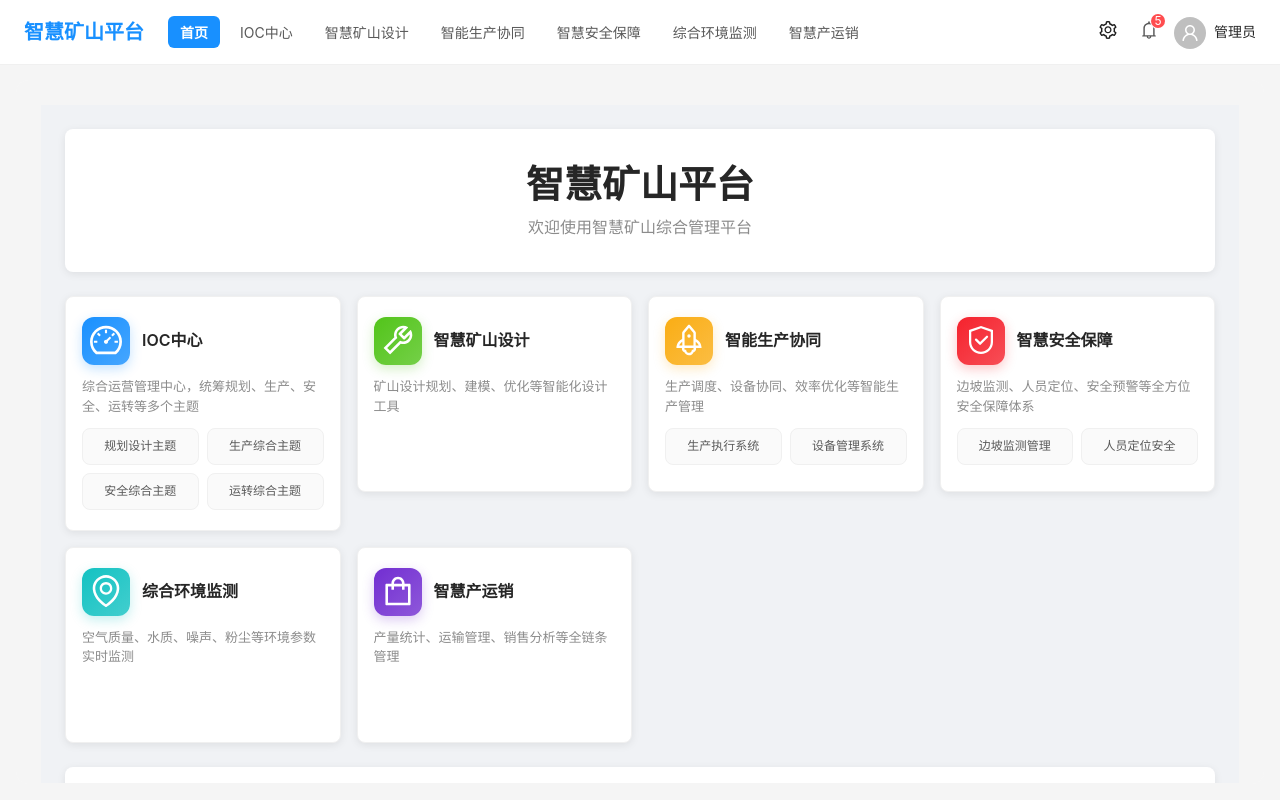
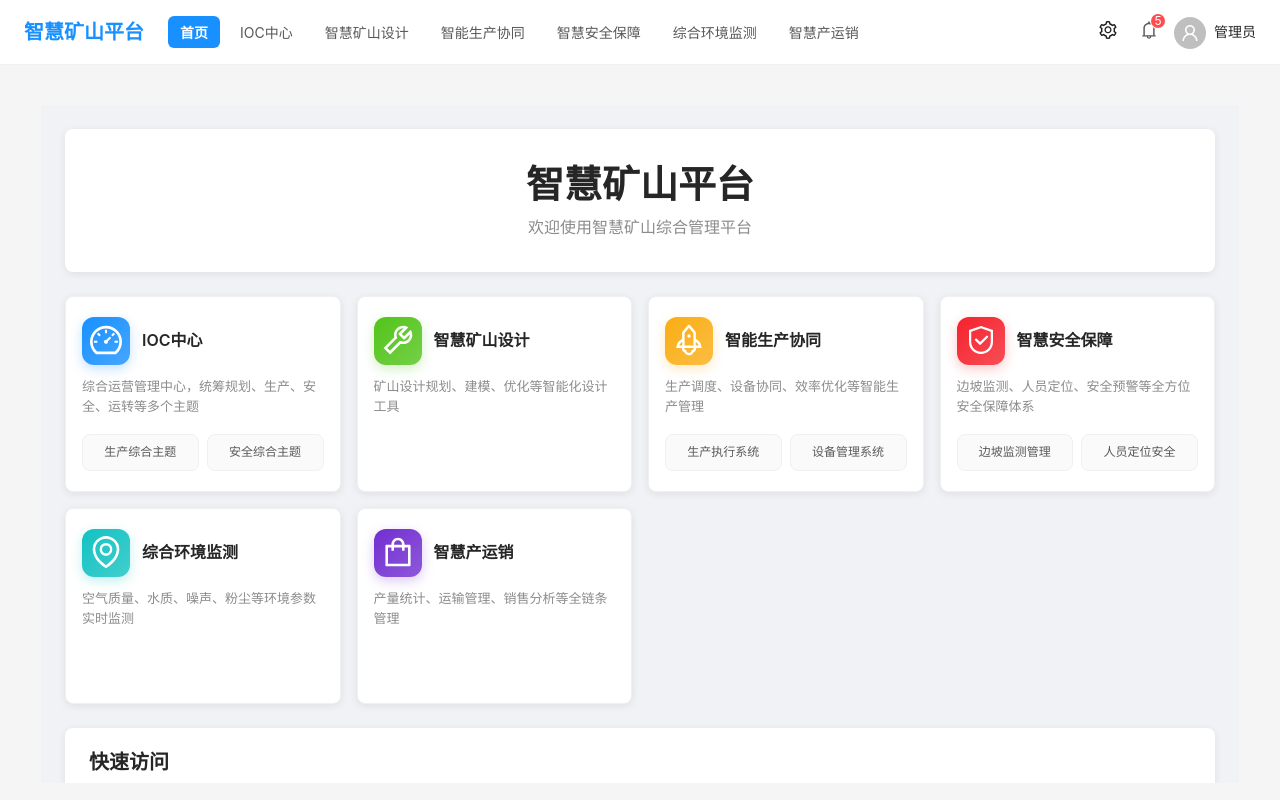
Before and after one commit to wangpeng1017/1016onemine, a React (Create React App) app: page /home in a window 1280 px wide. Built offline with nearby package versions, Linux system fonts and the light colour scheme; the HTML template or start-up script is replaced by a standard one.

Commit message:
refactor: IOC中心只保留2个子菜单并统一卡片高度
- IOC中心只保留【生产综合主题】和【安全综合主题】
- 移除【规划设计主题】和【运转综合主题】
- 所有卡片统一高度为196px

```diff
--- a/src/pages/PortalHome.tsx
+++ b/src/pages/PortalHome.tsx
@@ -35,10 +35,8 @@ const PortalHome: React.FC = () => {
       icon: <DashboardOutlined style={{ fontSize: 32 }} />,
       color: '#1890ff',
       subMenus: [
-        { key: 'ioc-planning', label: '规划设计主题' },
         { key: 'ioc-production', label: '生产综合主题' },
         { key: 'ioc-safety', label: '安全综合主题' },
-        { key: 'ioc-operation', label: '运转综合主题' },
       ],
     },
     {
@@ -148,8 +146,7 @@ const PortalHome: React.FC = () => {
               hoverable
               onClick={() => handleCardClick(card)}
               style={{
-                height: card.subMenus ? 'auto' : '196px',
-                minHeight: card.subMenus ? '196px' : 'auto',
+                height: '196px',
                 borderRadius: 8,
                 transition: 'all 0.3s ease',
                 background: '#fff',
```
